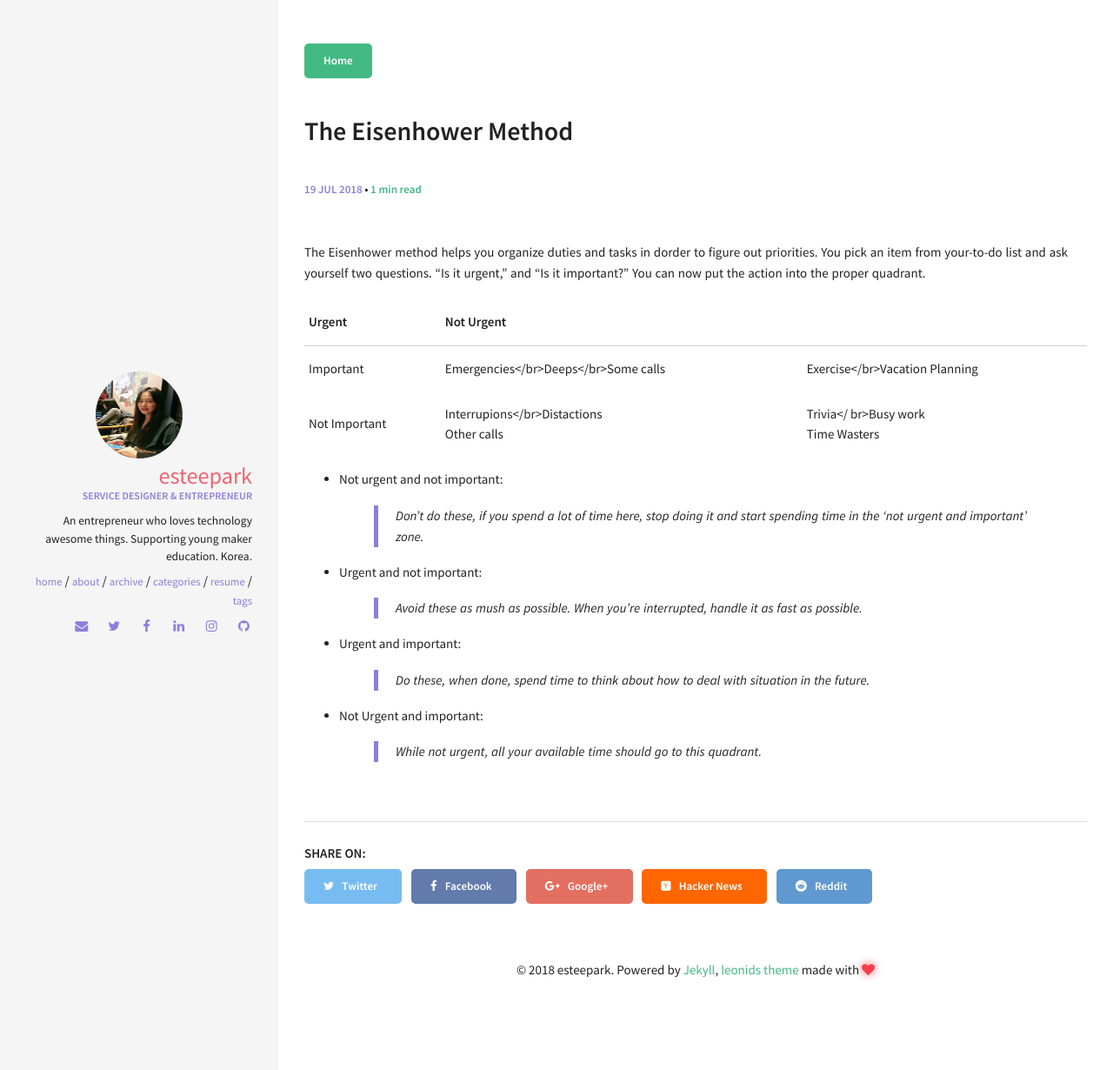
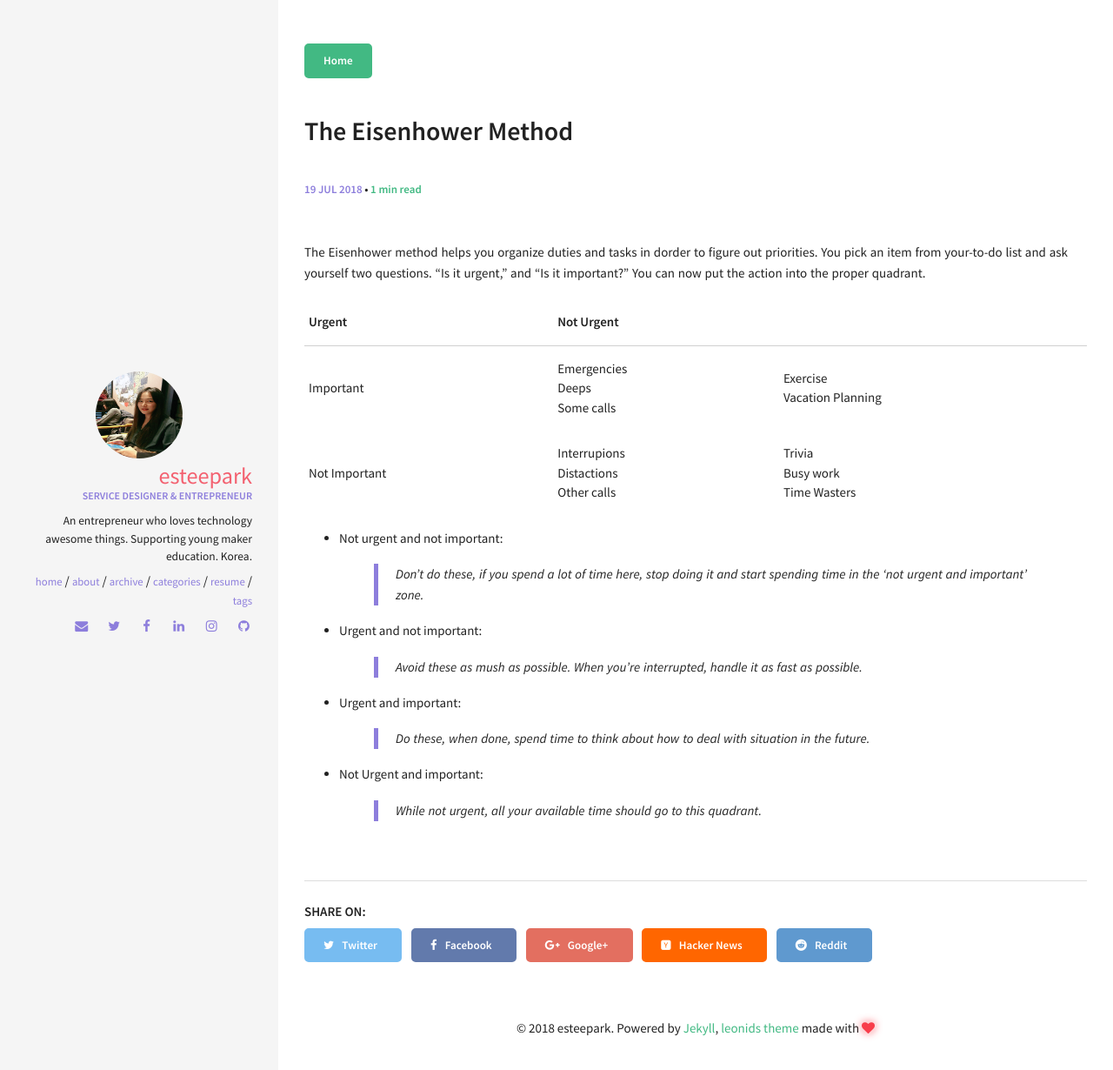
Before and after one commit to esteepark/esteepark.github.io, a Jekyll site: the page built from _posts/2018-07-19-The_Eisenhower_method.md, in a window 1280 px wide. Shown: the top 1230 px of the page at 87% size. Built offline with Jekyll 4.4.1, drawn with Linux system fonts in a browser that asks for light colours; comment, search, counter and statistics services are not loaded.

Commit message:
by esteepark

```diff
--- a/_posts/2018-07-19-The_Eisenhower_method.md
+++ b/_posts/2018-07-19-The_Eisenhower_method.md
@@ -13,8 +13,8 @@ You can now put the action into the proper quadrant.
 
 | Urgent | Not Urgent |
 |:-----------|:-----------|
-| Important | Emergencies</br>Deeps</br>Some calls | Exercise</br>Vacation Planning |
-| Not Important | Interrupions</br>Distactions<br/>Other calls | Trivia</ br>Busy work<br />Time Wasters |
+| Important | Emergencies<br/>Deeps<br/>Some calls | Exercise<br/>Vacation Planning |
+| Not Important | Interrupions<br/>Distactions<br/>Other calls | Trivia<br/>Busy work<br/>Time Wasters |
 
 - Not urgent and not important:
 > Don't do these, if you spend a lot of time here,
```
